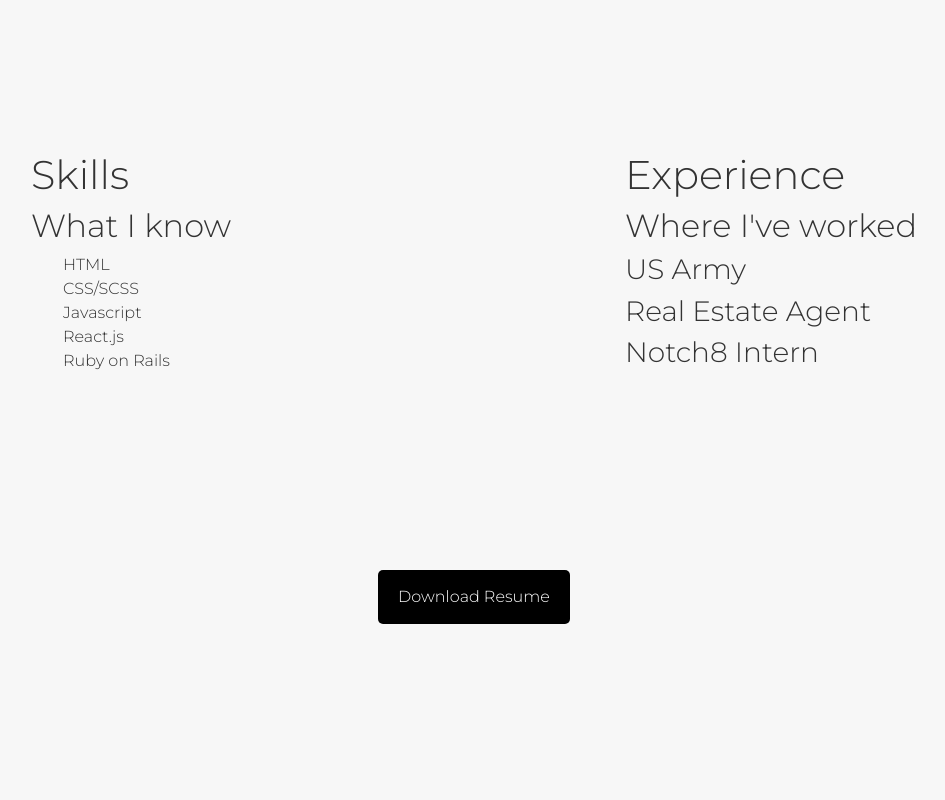
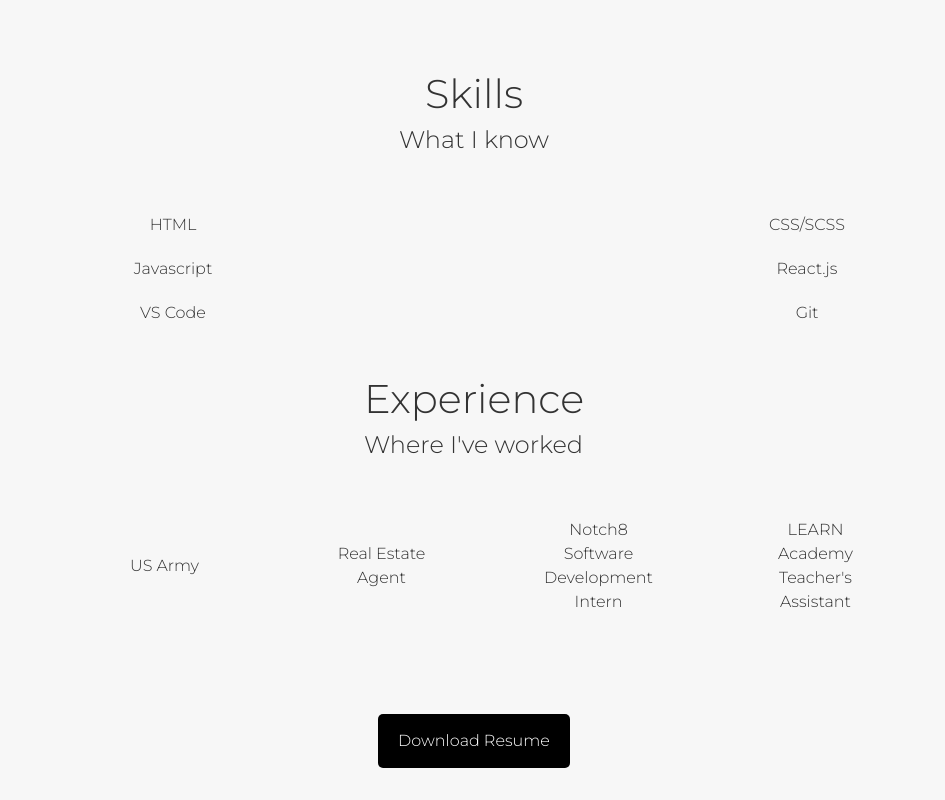
Before and after one commit to dgohdz/my-portfolio, a React (Create React App) app: page / in a window 1280 px wide. Shown: the part 880-1680 px from the top of the page, without its empty margins (166-1111 px from the left). Built offline with nearby package versions, Linux system fonts and the light colour scheme.

Commit message:
finished resume section layout

```diff
--- a/src/sections/Resume.js
+++ b/src/sections/Resume.js
@@ -5,30 +5,36 @@ export default class Resume extends Component {
   render() {
     return (
       <>
-      <div className= "resume-container" id="Resume">
-        <div className="skills">
-          <h1>Skills</h1>
-          <h2>What I know</h2>
-          <ul className="skills-list">
+      <section className="resume-section" id="Resume">
+
+          <h1 className="skills-heading">Skills</h1>
+          <h4 className="skills-subheading">What I know</h4>
+      <div className="list-container">
+          <ul className="skills-grid">
             <li>HTML</li>
             <li>CSS/SCSS</li>
             <li>Javascript</li>
             <li>React.js</li>
-            <li>Ruby on Rails</li>
+            <li>VS Code</li>
+            <li>Git</li>
           </ul>
-        </div>
-        <div className="experience">
-          <h1>Experience</h1>
-          <h2>Where I've worked</h2>
-          <h3>US Army</h3>
-          <h3>Real Estate Agent</h3>
-          <h3>Notch8 Intern</h3>
-
-        </div>
+      </div>
+      <div className="experience-container">
+          <h1 className="experience-heading">Experience</h1>
+          <h4 className="experience-subheading">Where I've worked</h4>
+      </div>
+      <div className="list-container">
+          <ul className="experience-grid">
+            <li>US Army</li>
+            <li>Real Estate Agent</li>
+            <li>Notch8 Software Development Intern</li>
+            <li>LEARN Academy Teacher's Assistant</li>
+          </ul>
       </div>
       <div className="button-container">
-      <button className="download-resume" onClick="https://drive.google.com/file/d/13203KjaitOUzQSXxXui8HqRx1kIv_g5E/view?usp=sharing">Download Resume</button>
+      <button className="download-resume">Download Resume</button>
       </div>
+      </section>
       </>
     )
   }
--- a/src/stylesheets/Resume.css
+++ b/src/stylesheets/Resume.css
@@ -1,38 +1,76 @@
-.resume-container {
+.resume-section {
     display: flex;
     min-height: 100vh;
-    flex-wrap: wrap;
-    justify-content: space-around;
-    align-content: center;
+    flex-direction: column;
+    justify-content: center;
 }
 
-.skills {
-    align-items: center;
-    margin: -100px auto auto auto;
+.skills-heading {
+    display: flex;
+    justify-content: center;
+    align-self: center;
+    padding-top: 150px;
 }
 
-.skills-list {
-    list-style: none;
+.skills-subheading {
+    display: flex;
+    justify-content: center;
+    align-self: center;
+    padding-bottom: 50px;
 }
 
-.experience {
+.skills-grid {
+    display: grid;
+    max-width: 800px;
+    text-align: center;
+    list-style: none;
+    margin: auto;
+    grid-template-columns: repeat(auto-fill, minmax(100px, 1fr));
+    grid-column-gap: 500px;
+    grid-row-gap: 20px;
+}
+
+.experience-container {
+    flex-direction: column;
+    align-self: center;
+    margin: auto;
+}
+
+.experience-heading {
+    align-self: flex-start;
+    padding-top: 50px;
+}
+
+.experience-subheading {
+    align-self: flex-start;
+    padding-bottom: 50px;
+}
+
+.experience-grid {
+    display: grid;
+    max-width: 800px;
+    text-align: center;
+    list-style: none;
     align-items: center;
-    margin: -100px auto auto auto;
-
+    margin: auto;
+    grid-template-columns: repeat(auto-fill, minmax(100px, 1fr));
+    grid-column-gap: 100px;
+    grid-row-gap: 50px;
+    padding-bottom: 100px;
 }
 
 .button-container {
     display: flex;
     justify-content: center;
+    padding-bottom: 100px;
 }
 
 .download-resume {
-    align-items: center;
+    align-self: center;
     border-radius: 5px;
     padding: 15px 20px 15px 20px;
     color: white;
     background-color: black;
     border: 0px;
-    margin: -150px auto 100px auto;
     cursor: pointer;
 }
```
